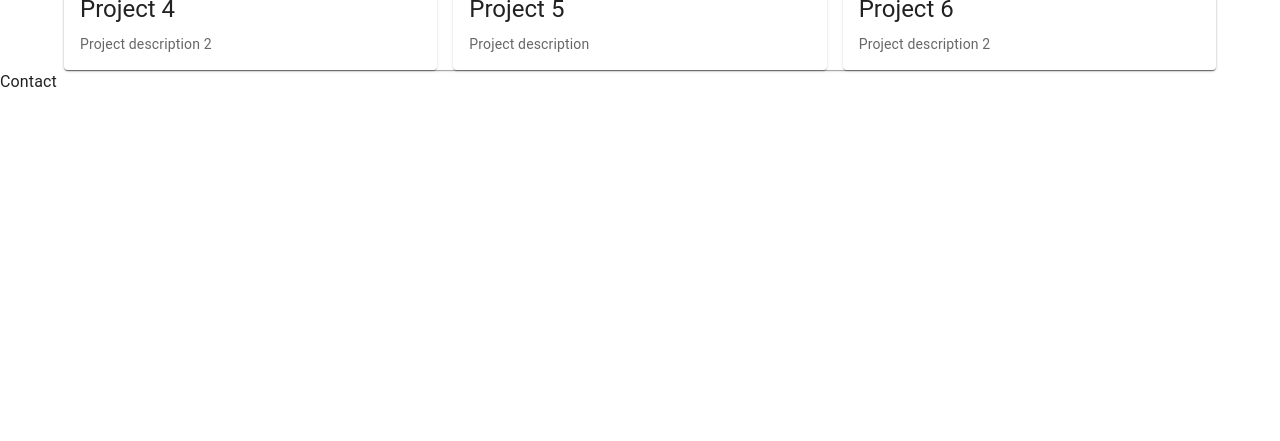
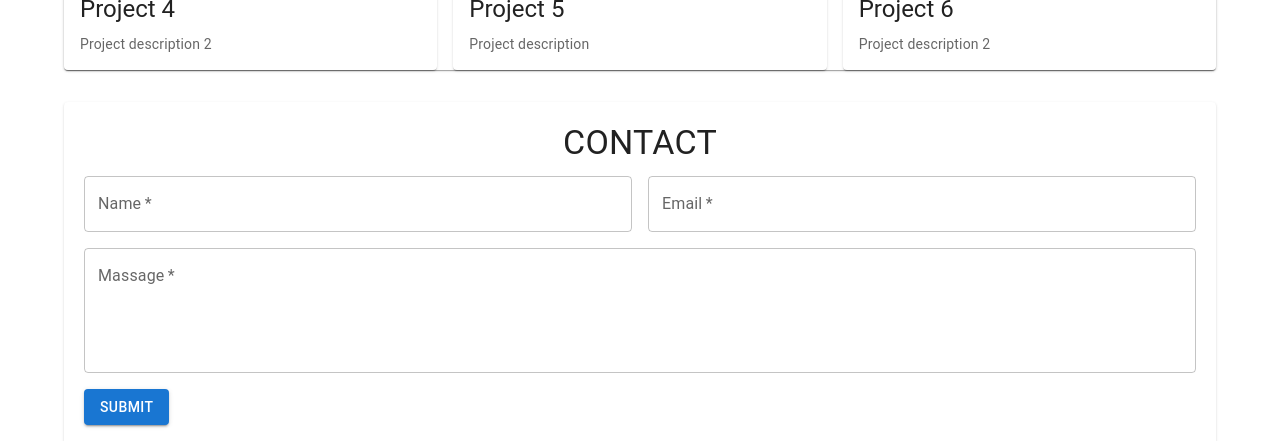
Before and after one commit to sameera474/Responsive-portfolio, a React (Vite) app: page / in a window 1280 px wide. Shown: the part 1628-2069 px from the top of the page. Before the commit the page ends 1722 px from the top, so only its background shows below. Built offline with nearby package versions, Linux system fonts and the light colour scheme.

Commit message:
Add contact section

```diff
--- a/src/pages/Contact.jsx
+++ b/src/pages/Contact.jsx
@@ -1,9 +1,46 @@
-import React from 'react'
+import React from "react";
+import {
+  Button,
+  Container,
+  Grid,
+  Paper,
+  TextField,
+  Typography,
+} from "@mui/material";
 
 const Contact = () => {
   return (
-    <div>Contact</div>
-  )
-}
+    <Container sx={{ paddingTop: 4 }}>
+      <Paper sx={{ padding: "20px", margingTop: "20px" }}>
+        <Typography variant="h4" align="center" gutterBottom>
+          CONTACT
+        </Typography>
+        <form>
+          <Grid container spacing={2}>
+            <Grid item xs={12} sm={6}>
+              <TextField fullWidth label="Name" name="name" required />
+            </Grid>
+            <Grid item xs={12} sm={6}>
+              <TextField fullWidth label="Email" name="email" required />
+            </Grid>
+            <Grid item xs={12} sm={12}>
+              <TextField
+                multiline
+                rows={4}
+                fullWidth
+                label="Massage"
+                name="massage"
+                required
+              />
+            </Grid>
+            <Grid item>
+              <Button variant="contained"> Submit</Button>
+            </Grid>
+          </Grid>
+        </form>
+      </Paper>
+    </Container>
+  );
+};
 
-export default Contact
+export default Contact;
```
